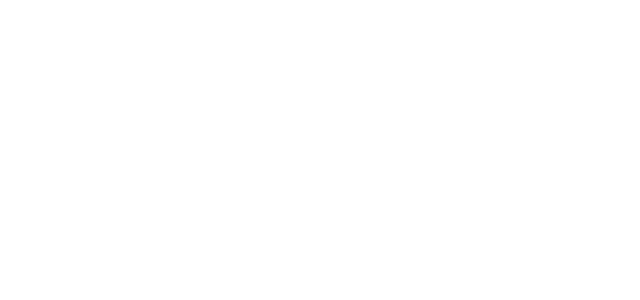
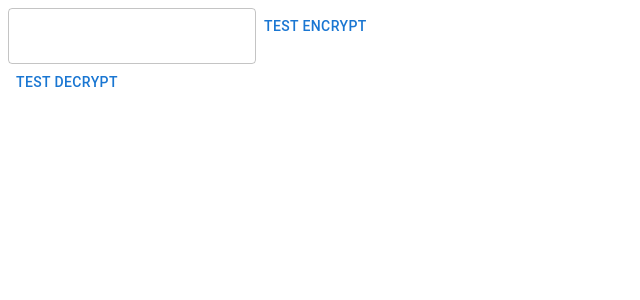
Before and after one commit to dbabusci/Info-Sec-Project, a React (Vite) app: page /test in a window 1280 px wide. Before the commit this address had no page. Shown: the top 300 px of the page, without its empty margins (0-640 px from the left). Built offline with nearby package versions, Linux system fonts and the light colour scheme.

Commit message:
Added encryption, downloaded axios

```diff
--- a/package.json
+++ b/package.json
@@ -14,6 +14,7 @@
     "@emotion/styled": "^11.11.5",
     "@mui/material": "^5.15.14",
     "@mui/x-data-grid": "^7.1.1",
+    "axios": "^1.6.8",
     "crypto-js": "^4.2.0",
     "react": "^18.2.0",
     "react-dom": "^18.2.0",
--- a/src/App.jsx
+++ b/src/App.jsx
@@ -5,6 +5,7 @@ import { BrowserRouter, Routes, Route } from "react-router-dom";
 import LoginPage from "./pages/Login-Page";
 import PasswordViewPage from "./pages/Password-View-Page";
 import SignupPage from "./pages/Signup-Page";
+import TestPage from "./pages/Test-Page";
 
 //style
 import "./style/general_page.css";
@@ -16,6 +17,7 @@ function App() {
         <Route path="/" element={<LoginPage />} />
         <Route path="landing" element={<PasswordViewPage />} />
         <Route path="signup" element={<SignupPage />} />
+        <Route path="test" element={<TestPage/>} />
       </Routes>
     </BrowserRouter>
   );
--- /dev/null
+++ b/src/methods/Password-Encryption.js
@@ -0,0 +1,21 @@
+import { AES, enc, mode, pad } from "crypto-js";
+
+export function generateKey(){
+    return enc.Utf8.parse("youyougotwhatineeeedbutyousayhesjustafriend");
+}
+
+export function generateOptions() {
+    //temp
+    return { mode: mode.CBC, padding: pad.Pkcs7 };
+}
+
+export function passwordEncrypt(password, key) {
+    let encryptedPassword = AES.encrypt(password, key);
+    console.log(encryptedPassword.toString());
+    return encryptedPassword;
+}
+
+export function passwordDecrypt(encryptedPassword, key) {
+    let decryptedPassword = AES.decrypt(encryptedPassword, key).toString(enc.Utf8);
+    return decryptedPassword;
+}
--- /dev/null
+++ b/src/pages/Test-Page.jsx
@@ -0,0 +1,38 @@
+import { passwordEncrypt, passwordDecrypt } from "../methods/Password-Encryption";
+import { TextField, Button, Typography, Link } from "@mui/material";
+import { useState } from "react";
+
+function TestPage(){
+    const [password, setPassword] = useState('');
+    const [encryptedPassword, setEncryptedPassword] = useState();
+    const [decryptedPassword, setDecryptedPassword] = useState('');
+
+    const handlePasswordChange = (e) => {
+        setPassword(e.target.value);
+    }
+
+    const handleEncryption = () => {
+        let es = passwordEncrypt(password, "Secret");
+        setEncryptedPassword(es);
+    }
+
+    const handleDecryption = () => {
+        let ds = passwordDecrypt(encryptedPassword, "Secret");
+        setDecryptedPassword(ds);
+    }
+
+    return(
+        <div>
+            <div>
+                <TextField value={password} onChange={handlePasswordChange}/>
+                <Button onClick={handleEncryption}>Test Encrypt</Button>
+            </div>
+            <div>
+                <Button onClick={handleDecryption}>Test Decrypt</Button>
+                <Typography>{decryptedPassword}</Typography>
+            </div>
+        </div>
+    );
+}
+
+export default TestPage;
```
Also changed, not shown: src/methods/Data-Format.js (added, +9 -0 lines), 1 other file (tests, documents, lock files or other folders).
